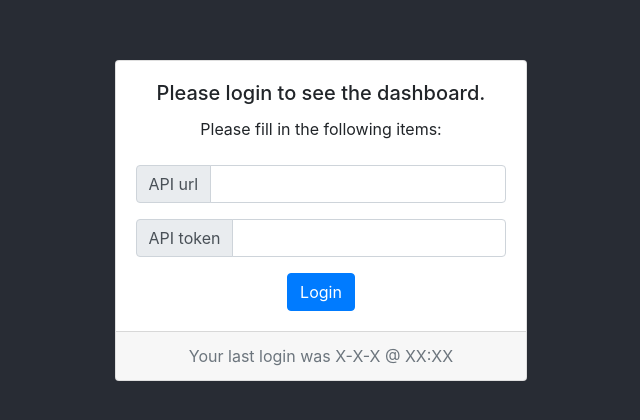
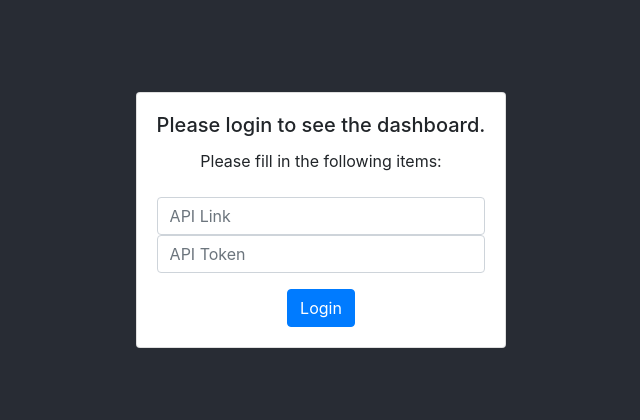
Before and after one commit to BlackChaosNL/Demo-App, a React (Create React App) app: page / in a window 1280 px wide. Shown: the part 180-600 px from the top of the page, without its empty margins (319-959 px from the left). Built offline with nearby package versions, Linux system fonts and the light colour scheme.

Commit message:
Finished login component
Did the following:
 - Extract front-end from component;
 - Added localStorage for remembering API details and access key;
 - Added routing to login component;

Todo:
 - Remove getApi*FromDTO;
 - Create ProtectedRoute to prevent unauthorized entry to /dashboard;

```diff
--- a/package.json
+++ b/package.json
@@ -3,6 +3,9 @@
     "version": "0.1.0",
     "private": true,
     "dependencies": {
+        "@fortawesome/fontawesome-svg-core": "^1.2.27",
+        "@fortawesome/free-solid-svg-icons": "^5.12.1",
+        "@fortawesome/react-fontawesome": "^0.1.8",
         "@testing-library/jest-dom": "^4.2.4",
         "@testing-library/react": "^9.4.0",
         "@testing-library/user-event": "^7.1.2",
@@ -13,13 +16,16 @@
         "@types/prop-types": "^15.7.3",
         "@types/react": "^16.9.19",
         "@types/react-dom": "^16.9.5",
+        "@types/react-fontawesome": "^1.6.4",
         "@types/react-router-dom": "^5.1.3",
+        "axios": "^0.19.2",
         "bootstrap": "^4.4.1",
         "jquery": "^3.4.1",
         "popper.js": "^1.16.1",
         "react": "^16.12.0",
         "react-bootstrap": "^1.0.0-beta.16",
         "react-dom": "^16.12.0",
+        "react-fontawesome": "^1.7.1",
         "react-router-dom": "^5.1.2",
         "react-scripts": "3.3.1",
         "typescript": "~3.7.2"
--- a/public/index.html
+++ b/public/index.html
@@ -8,6 +8,7 @@
 	<meta name="description" content="Web site created using create-react-app" />
 	<link rel="apple-touch-icon" href="%PUBLIC_URL%/logo192.png" />
 	<link rel="stylesheet" href="https://maxcdn.bootstrapcdn.com/bootstrap/4.3.1/css/bootstrap.min.css" integrity="sha384-ggOyR0iXCbMQv3Xipma34MD+dH/1fQ784/j6cY/iJTQUOhcWr7x9JvoRxT2MZw1T" crossorigin="anonymous" />
+	<link href="https://maxcdn.bootstrapcdn.com/font-awesome/4.7.0/css/font-awesome.min.css" />
 	<link rel="manifest" href="%PUBLIC_URL%/manifest.json" />
 	<title>Demo App - Jeroen Vijgen</title>
 </head>
--- a/src/Components/AppComponent/App.tsx
+++ b/src/Components/AppComponent/App.tsx
@@ -6,18 +6,14 @@ import Login from '../LoginComponent/Login';
 import Dashboard from '../DashboardComponent/Dashboard';
 
 export default class App extends React.Component {
-	componentDidMount() {
-		if((localStorage.getItem("APILink") !== undefined || localStorage.getItem("APILink") !== '') &&
-		(localStorage.getItem("AccessToken") !== undefined || localStorage.getItem("AccessToken") !== '')) {
-			return <Redirect to="/dashboard" />
-		};
-	}
 
 	render() {
 	  return (
 	    <Switch>
-  		  <Route exact path="/" component={Login} />
-  		  <Route path="/dashboard" component={Dashboard} />
+  		  <Route exact path="/"
+		  	component={Login} />
+  		  <Route path="/dashboard"
+		  	component={Dashboard} />
   		  <Redirect to="/" />
   		</Switch>
 	  );
--- a/src/Components/LoginComponent/Login.tsx
+++ b/src/Components/LoginComponent/Login.tsx
@@ -1,44 +1,61 @@
 import React from 'react';
-import { Card, Button, InputGroup, FormControl } from 'react-bootstrap';
+import LoginView from '../../Views/LoginView';
+import API_DTO from '../../DTOs/api.dto';
 
-export default class Login extends React.Component {
+export default class Login extends React.Component<{
+	history: any
+}, {
+	dto: any
+}> {
+
 	// eslint-disable-next-line
 	constructor(props: any) {
       super(props);
+	  this.persistApiLink = this.persistApiLink.bind(this);
+	  this.persistAccessToken = this.persistAccessToken.bind(this);
+	  this.verifyLogin = this.verifyLogin.bind(this);
+	  this.getApiLinkFromDTO = this.getApiLinkFromDTO.bind(this);
+	  this.getApiTokenFromDTO = this.getApiTokenFromDTO.bind(this);
     }
 
-	render () {
-		return (
-			<div className="LoginComponent">
-				<Card className="text-center">
-				  <Card.Body>
-				    <Card.Title>Please login to see the dashboard.</Card.Title>
-				    <Card.Text>
-				      Please fill in the following items: <br /><br />
-						<InputGroup className="mb-3">
-					      <InputGroup.Prepend>
-					        <InputGroup.Text id="inputGroup-sizing-default">API url</InputGroup.Text>
-					      </InputGroup.Prepend>
-					      <FormControl
-					        aria-label="Default"
-					        aria-describedby="inputGroup-sizing-default"
-					      />
-					    </InputGroup>
-						<InputGroup className="mb-3">
-					      <InputGroup.Prepend>
-					        <InputGroup.Text id="inputGroup-sizing-default">API token</InputGroup.Text>
-					      </InputGroup.Prepend>
-					      <FormControl
-					        aria-label="Default"
-					        aria-describedby="inputGroup-sizing-default"
-					      />
-					    </InputGroup>
-				    </Card.Text>
-				    <Button variant="primary">Login</Button>
-				  </Card.Body>
-				  <Card.Footer className="text-muted">Your last login was X-X-X @ XX:XX</Card.Footer>
-				</Card>
-			</div>
-			);
+	componentDidMount() {
+   	  const DTO = new API_DTO();
+	  DTO.setApiLink(localStorage.getItem("APILink"));
+  	  DTO.setApiToken(localStorage.getItem("AccessToken"));
+  	  this.setState({ dto: DTO });
+	}
+
+	verifyLogin() {
+		console.log("API Link: " + this.state.dto.getApiLink());
+		console.log("API Token: " + this.state.dto.getApiToken());
+		localStorage.setItem("lastLoggedIn", new Date().toUTCString());
+		// eslint-disable-next-line
+		this.props.history.push('/dashboard');
+	};
+
+	getApiLinkFromDTO(): string {
+		return this.state.dto.getApiLink();
+	}
+
+	getApiTokenFromDTO(): string {
+		return this.state.dto.getApiToken();
+	}
+
+	persistApiLink(e: any): void {
+		this.state.dto.setApiLink(e.target.value);
+	}
+
+	persistAccessToken(e: any): void {
+		this.state.dto.setApiToken(e.target.value);
+	}
+
+	render() {
+		return (<LoginView
+				persistApiLink={this.persistApiLink}
+				persistAccessToken={this.persistAccessToken}
+				verifyLogin={this.verifyLogin}
+				getApiLinkFromDTO={this.getApiLinkFromDTO}
+				getApiTokenFromDTO={this.getApiTokenFromDTO}
+			/>);
 	}
 }
--- /dev/null
+++ b/src/DTOs/api.dto.ts
@@ -0,0 +1,29 @@
+export default class API_DTO {
+    API_Link: string;
+    API_Token: string;
+
+    constructor() {
+        this.API_Link = "";
+        this.API_Token = "";
+    }
+
+    setApiLink(_api_link: string | null): void {
+        if (_api_link === null) _api_link = "";
+        this.API_Link = _api_link;
+        localStorage.setItem("APILink", this.API_Link);
+    }
+
+    setApiToken(_api_token: string | null): void {
+        if (_api_token === null) _api_token = "";
+        this.API_Token = _api_token;
+        localStorage.setItem("AccessToken", this.API_Token);
+    }
+
+    getApiLink() {
+        return this.API_Link;
+    }
+
+    getApiToken() {
+        return this.API_Token;
+    }
+}
--- /dev/null
+++ b/src/Views/LoginView.tsx
@@ -0,0 +1,44 @@
+import React from 'react';
+import { Card, Button, FormControl } from 'react-bootstrap';
+
+export default class LoginView extends React.Component<{
+	persistApiLink: any,
+	persistAccessToken: any,
+	verifyLogin: any,
+	getApiLinkFromDTO: any,
+	getApiTokenFromDTO: any
+}> {
+	render () {
+		return (
+			<div className="LoginComponent">
+				<Card className="text-center">
+				  <Card.Body>
+				    <Card.Title>Please login to see the dashboard.</Card.Title>
+				    <Card.Text>
+				      Please fill in the following items: <br /><br />
+					  <FormControl aria-label="Default"
+						aria-describedby="inputGroup-sizing-default"
+						type="text"
+						placeholder="API Link"
+						defaultValue={localStorage.getItem("APILink") || ""}
+						onChange={(e: any) => this.props.persistApiLink(e)}
+					  />
+					  <FormControl
+						aria-label="Default"
+						aria-describedby="inputGroup-sizing-default"
+						type="text"
+						placeholder="API Token"
+						defaultValue={localStorage.getItem("AccessToken") || ""}
+						onChange={(e: any) => this.props.persistAccessToken(e)}
+					  />
+				    </Card.Text>
+				    <Button variant="primary" onClick={this.props.verifyLogin}>Login </Button>
+				  </Card.Body>
+				  { localStorage.getItem("lastLoggedIn") !== null &&
+				  	<Card.Footer className="text-muted">Your last login was { localStorage.getItem("lastLoggedIn") }</Card.Footer>
+				  }
+				</Card>
+			</div>
+			);
+	}
+}
--- a/src/index.tsx
+++ b/src/index.tsx
@@ -4,4 +4,8 @@ import './index.css';
 import { BrowserRouter as Router } from 'react-router-dom';
 import App from './Components/AppComponent/App';
 
-ReactDOM.render(<Router><App /></Router>, document.getElementById('App'));
+ReactDOM.render(
+	<Router >
+		<App />
+	</Router>,
+	document.getElementById('App'));
```
Also changed, not shown: 2 other files (tests, documents, lock files or other folders).
